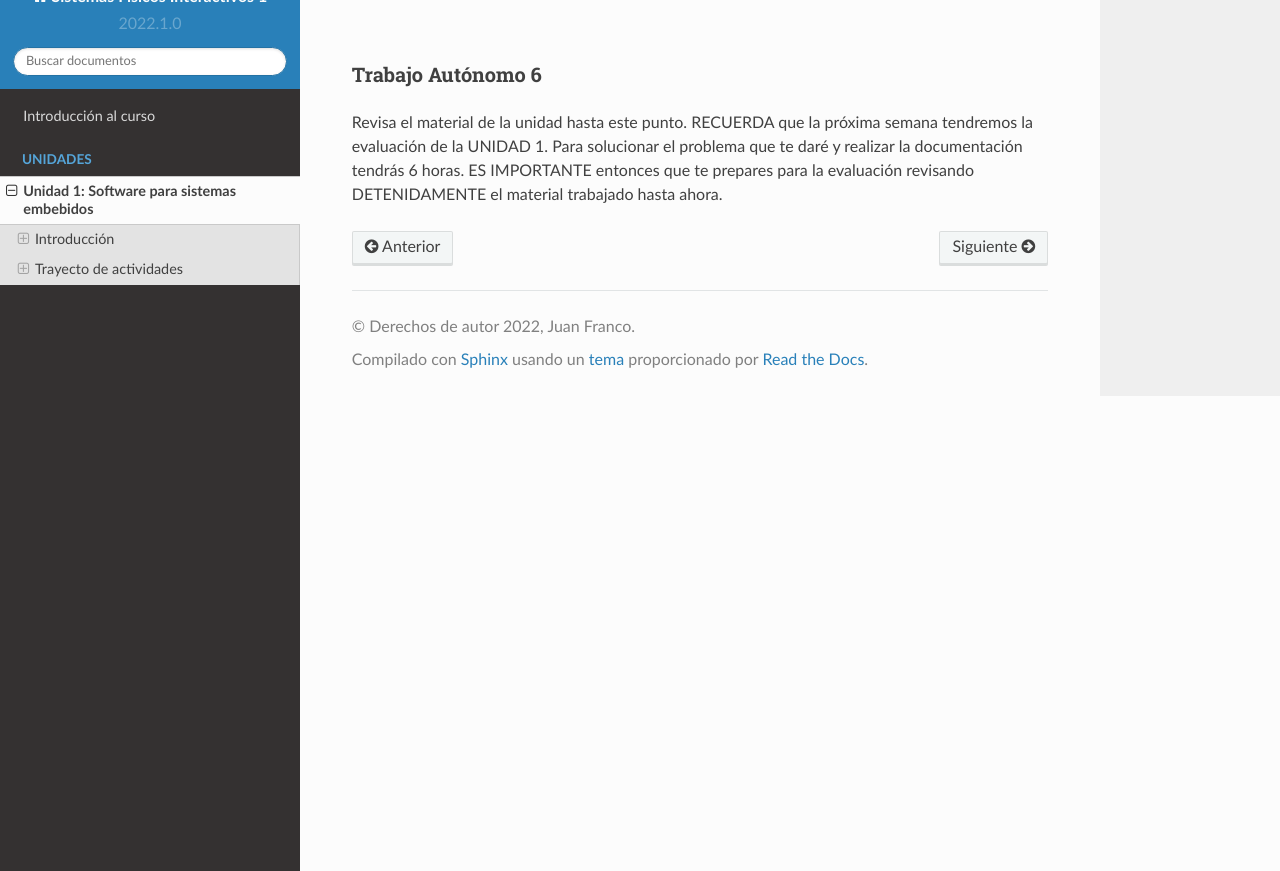
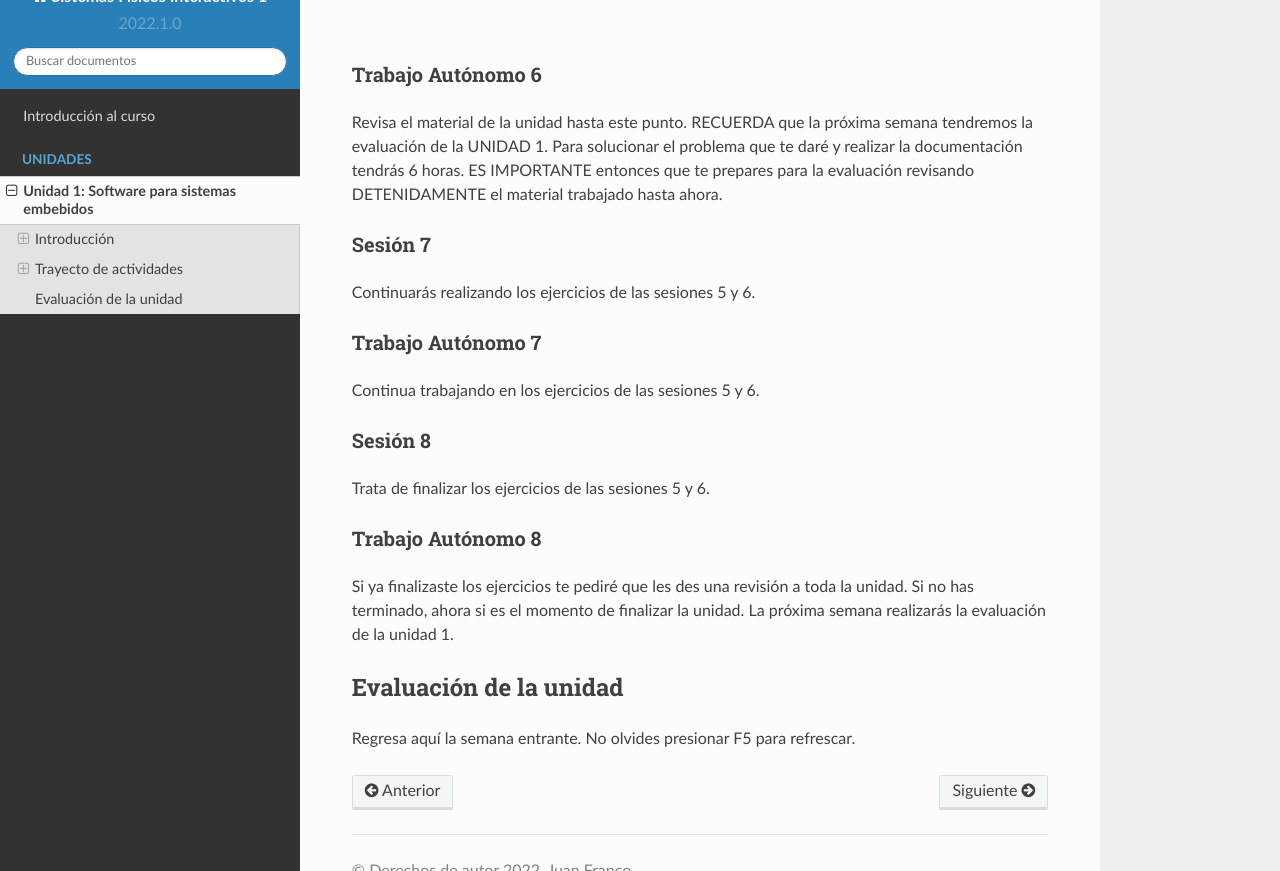
Before and after one commit to juanferfranco/SistemasFisicosInteractivos1, a Sphinx documentation site: the page built from docs/_unidad1/unidad1.rst, in a window 1280 px wide and 900 px high, scrolled down 20228 px, cut to the strip 29-900 px from the top of the window. Built offline with Sphinx 7.4.7 and the Read the Docs theme 2.0.0, drawn with Linux system fonts in a browser that asks for light colours.

Commit message:
update schedule and add sesiones 7 and 8 to Unit 1

```diff
--- a/docs/_intro/intro.rst
+++ b/docs/_intro/intro.rst
@@ -56,15 +56,15 @@ Cronograma
 -----------
 
 * Introducción al curso: semana 1
-* Unidad 1: semanas 2 a 4
-* Unidad 2: semanas 5 a 8
+* Unidad 1: semanas 2 a 5
+* Unidad 2: semanas 6 a 8
 * Unidad 3: semanas 9 a 12
 * Unidad 4: semanas 13 a 16
 
 Evaluación
 -----------
 
-* Evaluación 1: 25%. Semana 4.
+* Evaluación 1: 25%. Semana 5.
 * Evaluación 2: 25%. Semana 8.
 * Evaluación 3: 25%. Semana 12.
 * Evaluación 4: 25%. Semana 16.
--- a/docs/_unidad1/unidad1.rst
+++ b/docs/_unidad1/unidad1.rst
@@ -943,3 +943,30 @@
 el problema que te daré y realizar la documentación tendrás 6 horas. ES IMPORTANTE
 entonces que te prepares para la evaluación revisando DETENIDAMENTE el material
 trabajado hasta ahora.
+
+Sesión 7
+**********
+
+Continuarás realizando los ejercicios de las sesiones 5 y 6.
+
+Trabajo Autónomo 7
+*********************
+
+Continua trabajando en los ejercicios de las sesiones 5 y 6.
+
+Sesión 8
+**********
+
+Trata de finalizar los ejercicios de las sesiones 5 y 6.
+
+Trabajo Autónomo 8
+*********************
+
+Si ya finalizaste los ejercicios te pediré que les des una revisión a toda la unidad. Si
+no has terminado, ahora si es el momento de finalizar la unidad. La próxima semana realizarás
+la evaluación de la unidad 1.
+
+Evaluación de la unidad
+-------------------------
+
+Regresa aquí la semana entrante. No olvides presionar F5 para refrescar.
```
